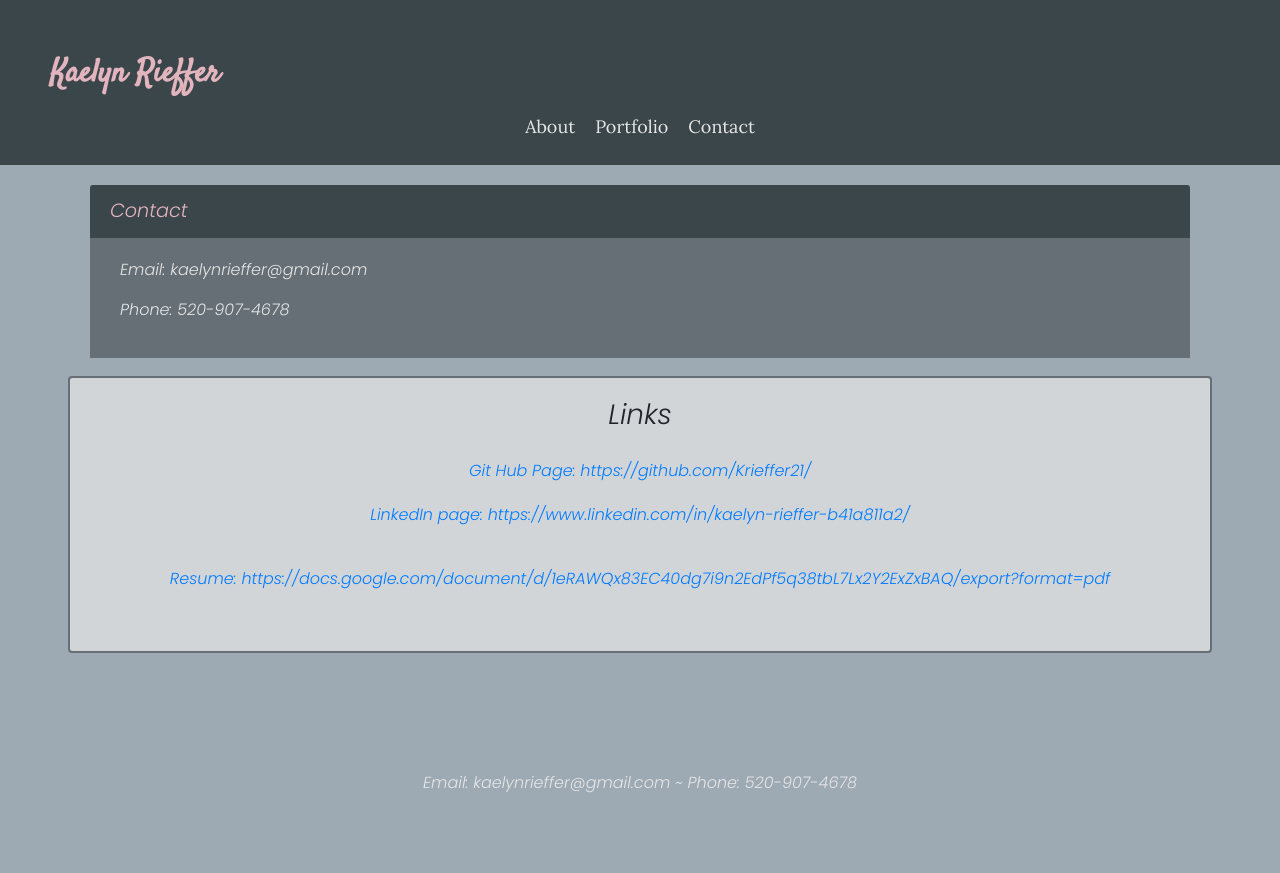
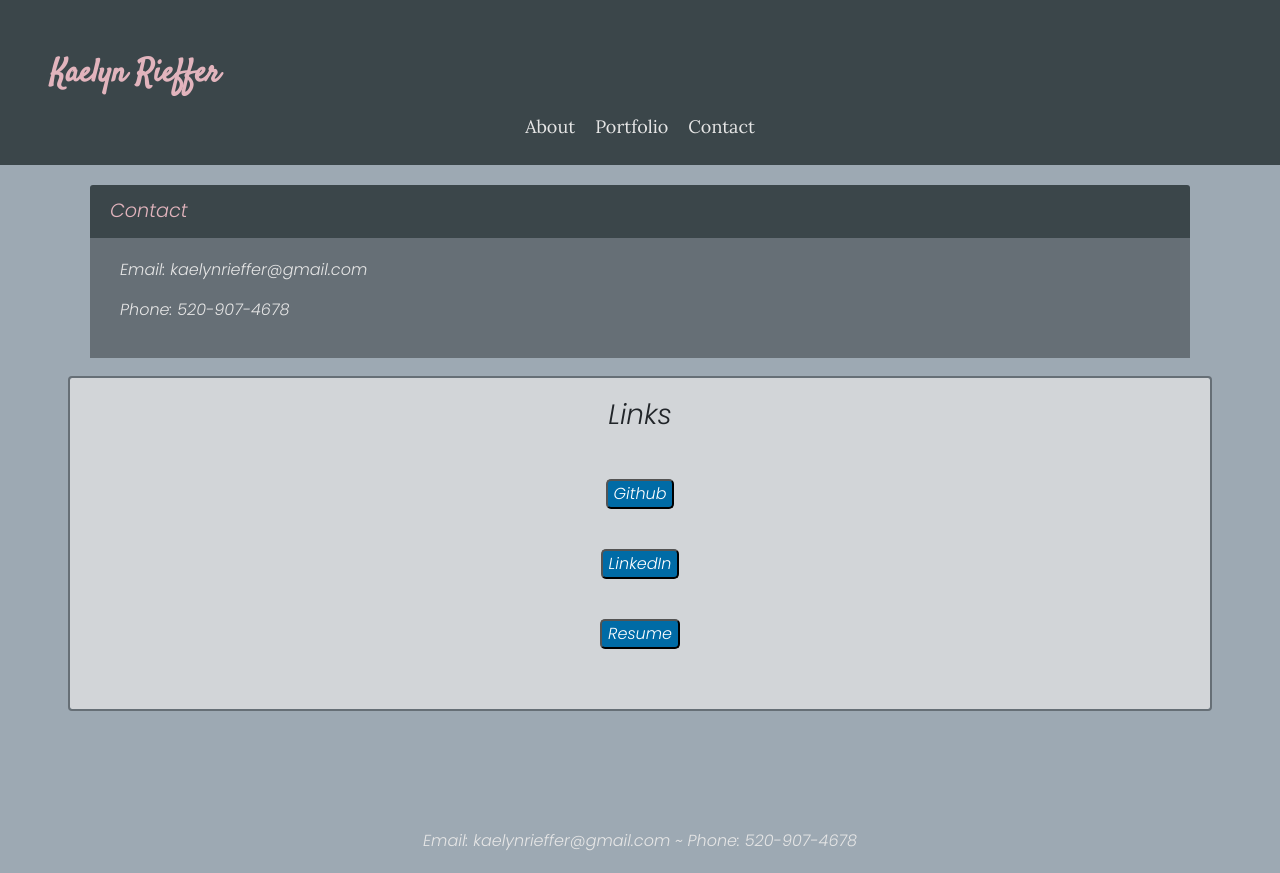
Before and after one commit to Krieffer21/Krieffer_Portfolio, a React (Create React App) app: page /Krieffer_Portfolio/contact in a window 1280 px wide. Before the commit the page ends 815 px from the top, so only its background shows below. Built offline with nearby package versions, Linux system fonts and the light colour scheme.

Commit message:
changing links to buttons

```diff
--- a/src/components/Contact/index.js
+++ b/src/components/Contact/index.js
@@ -19,10 +19,12 @@ function Contact() {
                 <div className="container link">
                     <h3> Links </h3>
                     <Container >
-                        <a type="submit" href="https://github.com/Krieffer21/">Git Hub Page: https://github.com/Krieffer21/ </a>
-                        <a className="container" type="submit" href="https://www.linkedin.com/in/kaelyn-rieffer-b41a811a2/">LinkedIn page:
-                            https://www.linkedin.com/in/kaelyn-rieffer-b41a811a2/ </a>
-                        <a className="container" type="submit" href="https://docs.google.com/document/d/1eRAWQx83EC40dg7i9n2EdPf5q38tbL7Lx2Y2ExZxBAQ/export?format=pdf"> Resume: https://docs.google.com/document/d/1eRAWQx83EC40dg7i9n2EdPf5q38tbL7Lx2Y2ExZxBAQ/export?format=pdf</a>
+                        <a className="container" type="submit" href="https://github.com/Krieffer21/">
+                            <button className="cont-btn">Github</button> </a>
+
+                        <a className="container" type="submit" href="https://www.linkedin.com/in/kaelyn-rieffer-b41a811a2/"><button className="cont-btn">LinkedIn</button> </a>
+
+                        <a className="container" type="submit" href="https://docs.google.com/document/d/1eRAWQx83EC40dg7i9n2EdPf5q38tbL7Lx2Y2ExZxBAQ/export?format=pdf"> <button className="cont-btn">Resume</button></a>
                     </Container>
                 </div>
             </section>
--- a/src/components/Contact/style.css
+++ b/src/components/Contact/style.css
@@ -32,3 +32,13 @@
 .btn-primary {
     border-color: #666F76;
 }
+
+.cont-btn{
+    background-color: #006BA6;
+    border-radius: 5px;
+    color: white;
+}
+
+.cont-btn:hover{
+    background-color: #0496FF;
+}
```
